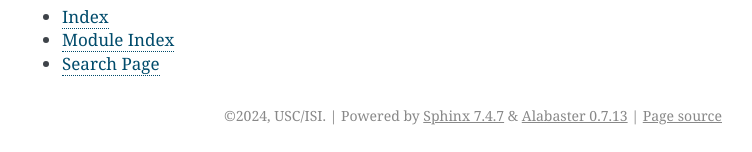
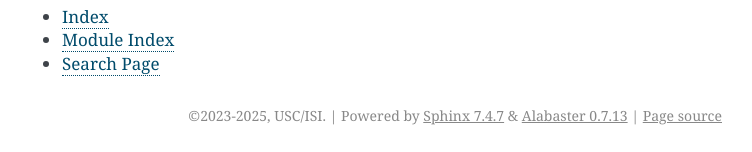
Before and after one commit to traffic-taffy/traffic-taffy, a Sphinx documentation site: the page built from docs/index.rst, in a window 1280 px wide. Shown: the part 1450-1602 px from the top of the page, without its empty margins (388-1140 px from the left). Built offline with Sphinx 7.4.7, drawn with Linux system fonts in a browser that asks for light colours.

```diff
--- a/docs/conf.py
+++ b/docs/conf.py
@@ -7,9 +7,9 @@
 # https://www.sphinx-doc.org/en/master/usage/configuration.html#project-information
 
 project = "traffic-taffy"
-copyright = "2024, USC/ISI"
+copyright = "2023-2025, USC/ISI"
 author = "Wes Hardaker"
-release = "0.9.5"
+release = "0.9.6"
 
 # -- General configuration ---------------------------------------------------
 # https://www.sphinx-doc.org/en/master/usage/configuration.html#general-configuration
--- a/traffic_taffy/__init__.py
+++ b/traffic_taffy/__init__.py
@@ -1 +1 @@
-__VERSION__ = "0.9.5"
+__VERSION__ = "0.9.6"
```
